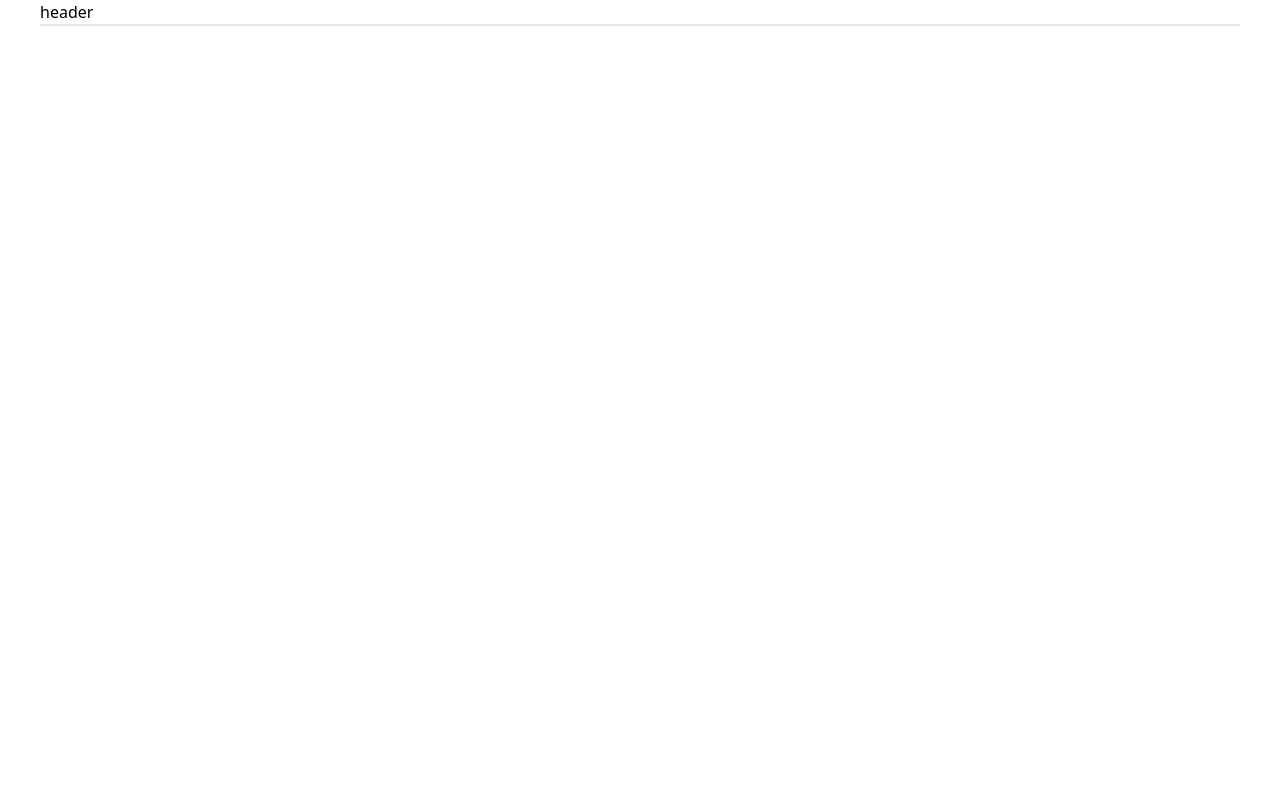
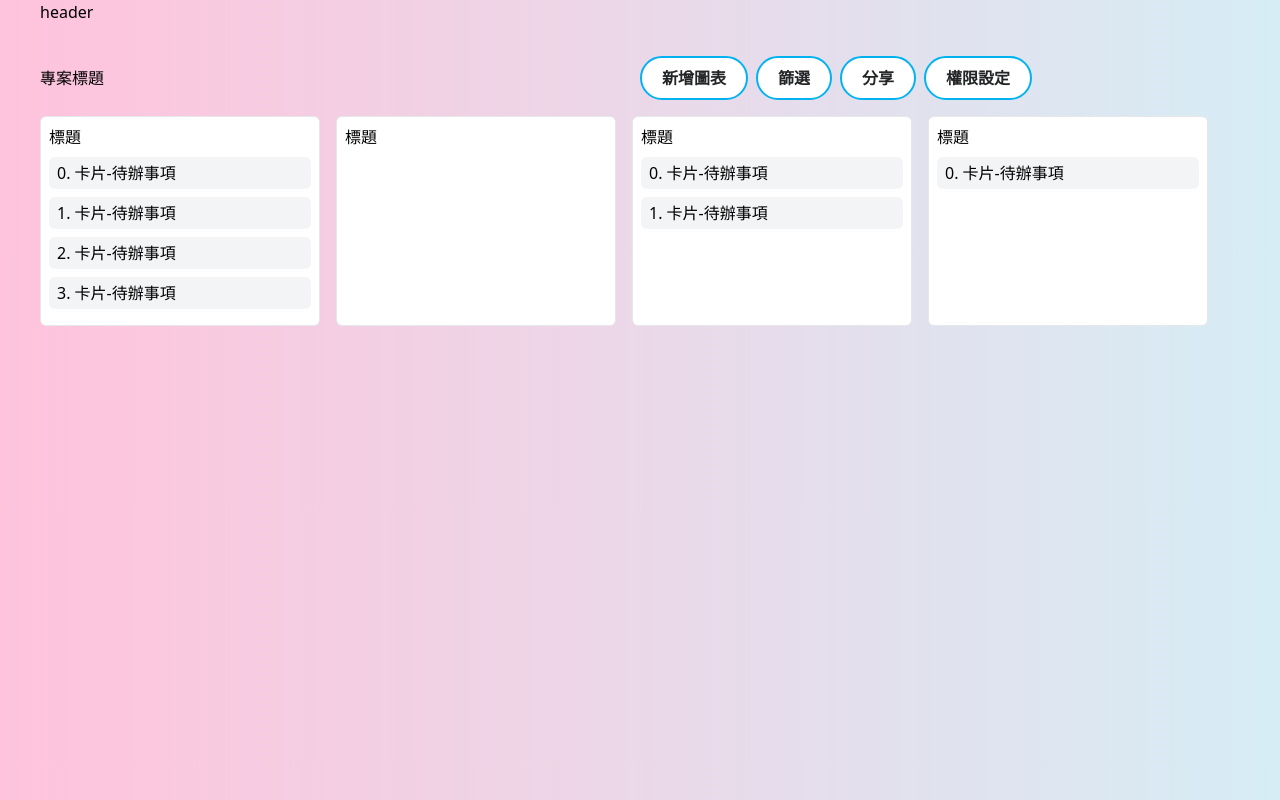
Before and after one commit to mchiu42/tsuilo-frontend, a Vue app: page /board/1 in a window 1280 px wide. Built offline with nearby package versions, Linux system fonts and the light colour scheme.

Commit message:
layout: 看版畫面

```diff
--- a/package.json
+++ b/package.json
@@ -15,9 +15,11 @@
     "unplugin-vue-components": "^0.25.1",
     "vee-validate": "^4.9.0",
     "vue": "^3.2.47",
-    "vue-router": "^4.1.6"
+    "vue-router": "^4.1.6",
+    "vuedraggable": "^2.24.3"
   },
   "devDependencies": {
+    "@iconify/json": "^2.2.76",
     "@vitejs/plugin-vue": "^4.1.0",
     "autoprefixer": "^10.4.14",
     "postcss": "^8.4.23",
--- a/src/components/Board/list.vue
+++ b/src/components/Board/list.vue
@@ -1,11 +1,28 @@
 <script setup>
-import { ref, computed } from 'vue';
-
+import { ref, computed } from "vue";
+const props = defineProps({
+  cardsInfo: {
+    type: Array,
+    default: () => [],
+  },
+});
 </script>
 
 <template>
-  <div class="border">
-      <p></p>
+  <div
+    class="border w-[280px] p-2 rounded-md bg-white cursor-pointer hover:border-gray-300 hover:border-2 hover:shadow-md"
+  >
+    <div class="flex justify-between">
+      <p>標題</p>
+      <i-material-symbols:more-horiz />
+    </div>
 
+    <div
+      v-for="(card, idx) in cardsInfo"
+      :key="card.id"
+      class="rounded-md bg-gray-100 my-2 px-2 py-1 hover:bg-gray-200"
+    >
+      <p>{{ idx }}. {{ card.name }}</p>
+    </div>
   </div>
 </template>
--- /dev/null
+++ b/src/components/Board/member-list.vue
@@ -0,0 +1,15 @@
+<script setup>
+import { ref, computed } from 'vue';
+const props = defineProps({
+  memberList: {
+    type: Array,
+    default: () => [],
+  },
+});
+</script>
+
+<template>
+    <div v-for="member in memberList" :key="member.id" class="rounded-1/2">
+
+    </div>
+</template>
--- a/src/layouts/Board.vue
+++ b/src/layouts/Board.vue
@@ -1,12 +1,71 @@
 <script setup>
-import { ref, computed } from 'vue';
+import { ref, computed } from "vue";
+import draggable from "vuedraggable";
+import { useBoardStore } from "/src/store";
 
+const $baordStore = useBoardStore();
+const listsInfo = computed(() => $baordStore.listsInfo);
+// export default {
+//   components: {
+//     draggable,
+//   },
+//   data() {
+//     return {
+//       list: [
+//         { id: 1, name: "Item 1" },
+//         { id: 2, name: "Item 2" },
+//         { id: 3, name: "Item 3" },
+//       ],
+//     };
+//   },
+// };
 </script>
 
 <template>
-  <div class="px-10">
-      <div>header</div>
-      <div></div>
-      <list />
+  <div class="h-screen w-[1280px] px-10 bg-x-light-gradient overflow-x-scroll">
+    <div>header</div>
+    <div class="py-4">
+      <div class="flex my-4">
+        <div class="flex items-center basis-1/2">
+          <p class="pr-2">專案標題</p>
+          <i-ic:outline-star-outline />
+        </div>
+        <!-- 右側工具區 -->
+        <div class="basis-1/2 flex space-x-2">
+          <member-list></member-list>
+          <button class="btn btn-outline-secondary">新增圖表</button>
+          <button class="btn btn-outline-secondary">篩選</button>
+          <button class="btn btn-outline-secondary">分享</button>
+          <button class="btn btn-outline-secondary">權限設定</button>
+        </div>
+      </div>
+
+      <div class="flex space-x-4">
+        <list
+          v-for="list in listsInfo"
+          :key="list.id"
+          :cardsInfo="list.cards"
+          class="flex-shrink-0"
+        />
+      </div>
+    </div>
+
+    <!-- <draggable v-model="list">
+        <div v-for="item in list" :key="item.id">
+          {{ item.name }}
+        </div>
+      </draggable> -->
+
+    <!-- <draggable
+      v-model="list"
+      group="people"
+      @start="drag = true"
+      @end="drag = false"
+      item-key="id"
+    >
+      <template #item="{ element }">
+        <div>{{ element.name }}</div>
+      </template>
+    </draggable> -->
   </div>
 </template>
--- a/src/store/boardStore.js
+++ b/src/store/boardStore.js
@@ -1,12 +1,67 @@
-import { defineStore } from 'pinia';
-import { ref, computed } from 'vue';
-import { useRouter, useRoute } from 'vue-router';
+import { defineStore } from "pinia";
+import { ref, computed } from "vue";
+import { useRouter, useRoute } from "vue-router";
 
-export default defineStore('boardStore', () => {
+export default defineStore("boardStore", () => {
   const $router = useRouter();
   const $route = useRoute();
 
 
+  const listsInfo = ref([
+    {
+      id: 1,
+      name: "列表一",
+      cards: [
+        {
+          id: 1234,
+          name: "卡片-待辦事項",
+        },
+        {
+          id: 2323,
+          name: "卡片-待辦事項",
+        },
+        {
+          id: 3444,
+          name: "卡片-待辦事項",
+        },
+        {
+          id: 2222,
+          name: "卡片-待辦事項",
+        },
+      ],
+    },
+    {
+      id: 2,
+      name: "列表二",
+      cards: [],
+    },
+    {
+      id: 3,
+      name: "列表三",
+      cards: [
+        {
+          id: 1234,
+          name: "卡片-待辦事項",
+        },
+        {
+          id: 2323,
+          name: "卡片-待辦事項",
+        },
+      ],
+    },
+    {
+      id: 4,
+      name: "列表四",
+      cards: [
+        {
+          id: 1234,
+          name: "卡片-待辦事項",
+        },
+      ],
+    },
+  ]);
+
   return {
+    listsInfo
   };
 });
--- a/src/style.css
+++ b/src/style.css
@@ -3,6 +3,9 @@
 @tailwind utilities;
 
 @layer components {
+  html {
+    font-size: 16px;
+  }
   .btn {
     @apply rounded-full py-2 px-5;
   }
@@ -21,4 +24,7 @@
   .btn-linear {
     @apply text-white rounded-full py-2 px-4 bg-gradient-to-r from-primary-1 to-secondary-1;
   }
+  .bg-x-light-gradient {
+    @apply bg-gradient-to-r from-primary-3 to-secondary-3;
   }
+}
--- a/tailwind.config.js
+++ b/tailwind.config.js
@@ -1,19 +1,16 @@
 /** @type {import('tailwindcss').Config} */
 const customColors = {
-  'primary-1': '#FF006E',
-  'primary-2': '#FF4D9A',
-  'primary-3': '#FFC3DC',
   'primary-1': '#FF006E',
   'primary-2': '#FF4D9A',
   'primary-3': '#FFC3DC',
   'secondary-1': '#00B3F0',
   'secondary-2': '#90D8F0',
   'secondary-3': '#D6EDF5',
-  'neutral-1:': '#080808',
-  'neutral-2:': '#3A3A3B',
-  'neutral-3:': '#6D6D6E',
-  'neutral-4:': '#B8BaBa',
-  'neutral-5:': '#EBECED',
+  'neutral-1': '#080808',
+  'neutral-2': '#3A3A3B',
+  'neutral-3': '#6D6D6E',
+  'neutral-4': '#B8BaBa',
+  'neutral-5': '#EBECED',
   'black': '#222426',
   'lightgray': '#F5F5F5',
   'white': '#FFFFFF',
```
Also changed, not shown: 1 other file (tests, documents, lock files or other folders). Lines whose indentation alone changed are shown as unchanged.
